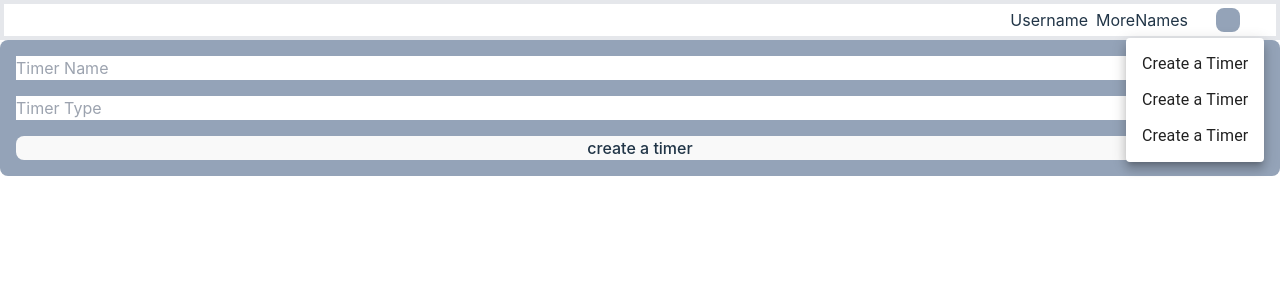
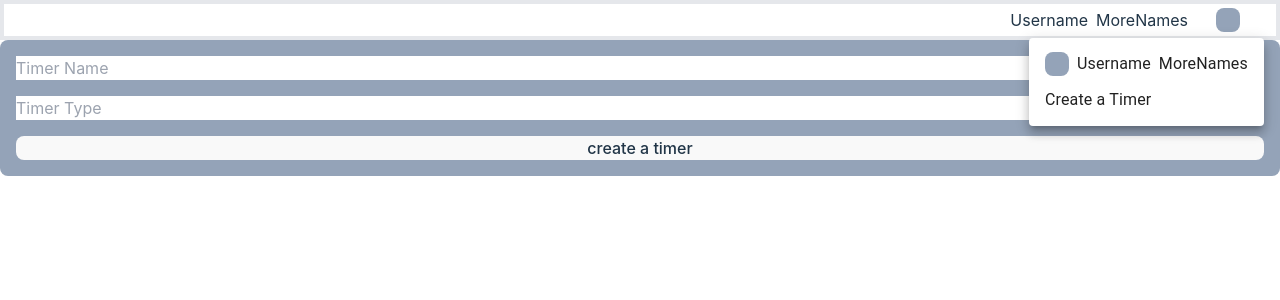
Before and after one commit to Apirak19/my-time-with-vite, a React (Vite) app: page / in a window 1280 px wide. Both pictures are taken after a click on the button 1228 px from the left and 20 px from the top of the page. Shown: the top 300 px of the page. Built offline with nearby package versions, Linux system fonts and the light colour scheme.

Commit message:
feat: add avatar to menu item

```diff
--- a/src/components/MenuButton.tsx
+++ b/src/components/MenuButton.tsx
@@ -34,8 +34,13 @@ const MenuButton = () => {
           "aria-labelledby": "basic-button",
         }}
       >
-        <MenuItem onClick={handleClose}>Create a Timer</MenuItem>
-        <MenuItem onClick={handleClose}>Create a Timer</MenuItem>
+        <MenuItem>
+          <div className="flex gap-2">
+            <h4 className="w-6 h-6 bg-slate-400 rounded-lg"></h4>
+            <h4>Username</h4>
+            <h4>MoreNames</h4>
+          </div>
+        </MenuItem>
         <MenuItem onClick={handleClose}>Create a Timer</MenuItem>
       </Menu>
     </div>
```
